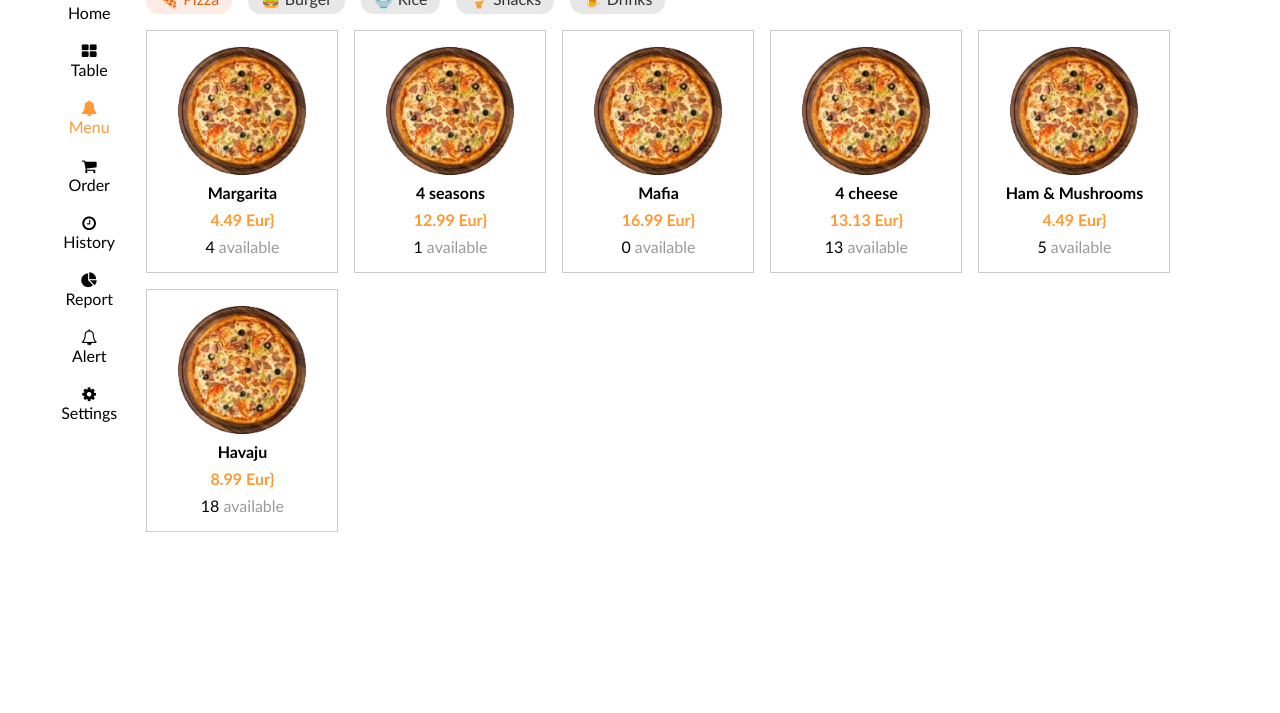
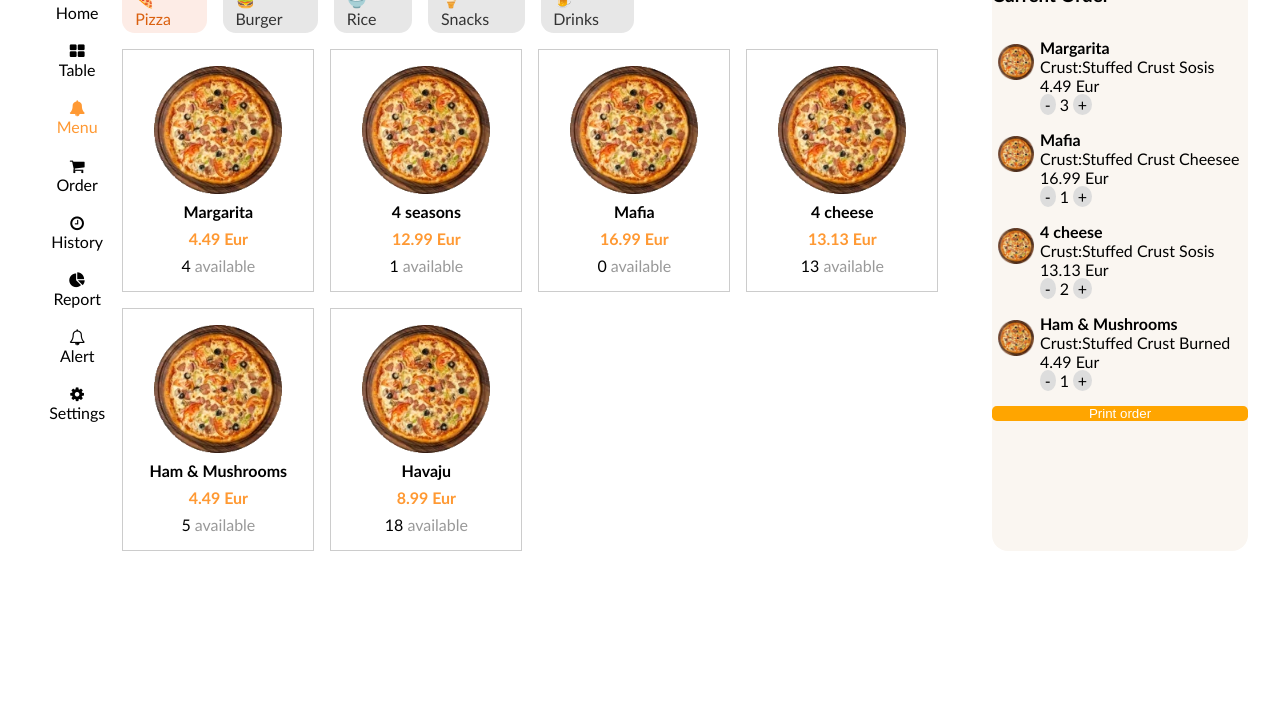
Before and after one commit to RokasIme/Food_website, a website with bundled scripts: page index.html in a window 1280 px wide. Shown: the part 87-800 px from the top of the page. Built offline with nearby package versions, Linux system fonts and the light colour scheme.

Commit message:
pizzeria

```diff
--- a/css/food.css
+++ b/css/food.css
@@ -61,7 +61,7 @@ main {
 }
 .top-menu {
   display: flex;
-  width: 100%;
+  width: 32rem;
   margin-bottom: 1rem;
   gap: 1rem;
 }
@@ -72,3 +72,77 @@ main {
   border-radius: 0.8rem;
   color: #333;
 }
+
+.right-menu {
+  display: flex;
+  flex-direction: column;
+  width: 20rem;
+  background-color: rgb(250, 246, 241);
+  border-radius: 1rem;
+  gap: 1rem;
+}
+
+.order-items {
+  display: flex;
+  flex-direction: column;
+  gap: 1rem;
+  margin-top: 1rem;
+}
+
+.order-item {
+  display: flex;
+  flex-direction: row;
+}
+.order-item img {
+  width: 3rem;
+  height: 3rem;
+  padding: 0.4rem;
+}
+
+.order-text {
+  display: flex;
+  flex-direction: column;
+  width: 13rem;
+}
+.order-text span {
+  background-color: #ddd;
+  padding: 0.05rem 0.3rem;
+  border-radius: 50%;
+}
+
+button {
+  display: flex;
+  justify-content: center;
+  border: none;
+  border-radius: 0.3rem;
+  color: #fff;
+  background-color: orange;
+  padding: 0.3rem 0;
+  margin: 0 0.5rem;
+}
+
+@media (max-width: 38rem) {
+  main {
+    flex-direction: column;
+  }
+  .left-menu {
+    flex-direction: row;
+    margin-bottom: 1rem;
+    width: 100%;
+    gap: 0.2rem;
+  }
+  .top-menu {
+    width: 100%;
+    gap: 0.35rem;
+  }
+  .food-list .food {
+    padding: 0.2rem;
+    width: 9.5rem;
+  }
+  .food-list {
+    width: 100%;
+  }
+  .right-menu {
+    margin-top: 2rem;
+  }
+}
--- a/index.html
+++ b/index.html
@@ -16,6 +16,11 @@
         <div class="top-menu"></div>
         <ul class="food-list"></ul>
       </div>
+      <div class="right-menu">
+        <h3>Current Order</h3>
+        <div class="order-items"></div>
+        <button>Print order</button>
+      </div>
     </main>
     <script src="./js/food.js" type="module"></script>
   </body>
--- a/js/food.js
+++ b/js/food.js
@@ -43,3 +43,26 @@ for (const item of topMenuList) {
 }
 
 topMenuDOM.innerHTML = topMenuHTML;
+
+import { orderList } from "./orderlist.js";
+
+const orderItemsDOM = document.querySelector(".order-items");
+console.log(orderItemsDOM);
+
+let rightMenuHTML = "";
+
+for (const item of orderList) {
+  rightMenuHTML += `
+          <div class="order-item">
+            <img src="./img/pizza.webp" alt="pizza" />
+            <div class="order-text">
+              <h4>${item.name}</h4>
+              <p>Crust:${item.crust}</p>
+              <p>${item.price / 100} ${currency}</p>
+              <p><span>-</span> ${item.quantity} <span>+</span></p>
+            </div>
+          </div>
+          `;
+}
+
+orderItemsDOM.innerHTML = rightMenuHTML;
--- a/js/foodBlock.js
+++ b/js/foodBlock.js
@@ -3,7 +3,7 @@ export function foodBlock(item, currency) {
     <li class="food">
         <img class="img" src="${item.photo}" alt="Pizza" />
         <p class="title">${item.name}</p>
-        <p class="price">${item.price / 100} ${currency}}</p>
+        <p class="price">${item.price / 100} ${currency}</p>
         <p class="availability"><span>${item.availability}</span> available</p>
     </li>`;
 }
--- /dev/null
+++ b/js/orderlist.js
@@ -0,0 +1,30 @@
+export const orderList = [
+  {
+    photo: "../img/pizza.webp",
+    name: "Margarita",
+    crust: "Stuffed Crust Sosis",
+    price: 449,
+    quantity: 3,
+  },
+  {
+    photo: "../img/pizza.webp",
+    name: "Mafia",
+    crust: "Stuffed Crust Cheesee",
+    price: 1699,
+    quantity: 1,
+  },
+  {
+    photo: "../img/pizza.webp",
+    name: "4 cheese",
+    crust: "Stuffed Crust Sosis",
+    price: 1313,
+    quantity: 2,
+  },
+  {
+    photo: "../img/pizza.webp",
+    name: "Ham & Mushrooms",
+    crust: "Stuffed Crust Burned",
+    price: 449,
+    quantity: 1,
+  },
+];
```
